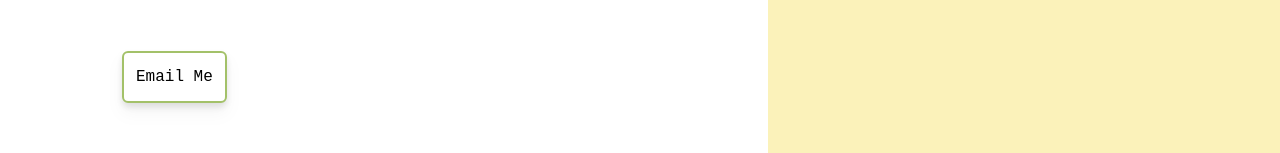
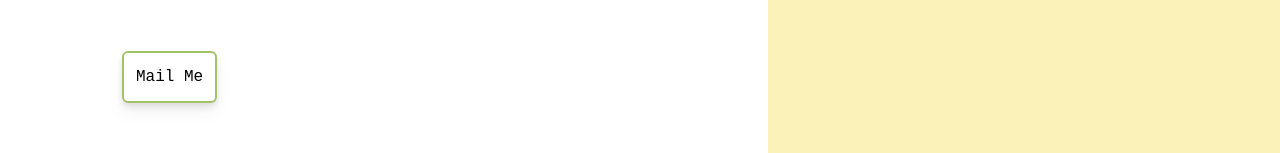
Before and after one commit to avidhanorkar/Avishkar-Dhanorkar, a React (Vite) app: page / in a window 1280 px wide. Shown: the part 625-778 px from the top of the page. Built offline with nearby package versions, Linux system fonts and the light colour scheme; a web font is replaced by a local one.

Commit message:
Update Hero Section and Projects Section

```diff
--- a/src/Components/GetInTouch.jsx
+++ b/src/Components/GetInTouch.jsx
@@ -102,8 +102,9 @@ const GetInTouch = ({id}) => {
                     name="message"
                     placeholder="Tell me about your project..."
                     required
-                    className="min-h-[150px] focus:outline-none border-muted bg-slate-50 resize-none"
+                    className="min-h-[125px] focus:outline-none border-muted bg-slate-50 resize-none"
                   />
+                  <p className='text-right'>Powered by Formspree</p>
                 </div>
 
                 <Button content={isSubmitted ? "Submitted" : "Send Message"} type="submit" />
--- a/src/Components/Hero.jsx
+++ b/src/Components/Hero.jsx
@@ -7,21 +7,27 @@ const Hero = () => {
   return (
     <div className="lg:h-[100vh] h-fit flex flex-row ">
       <div className="h-full w-full z-10">
-       <Navbar />
+        <Navbar />
         <div className="mt-[50px] lg:mt-[100px] flex flex-col gap-[20px]">
-            <p className="text-2xl">Hello!  🍢</p>
-            <p className="text-[50px] lg:text-[70px] font-lora font-[700] leading-none"> I'm Avishkar Dhanorkar. <br />A design-minded Full Stack Developer.</p>
-            <p className="lg:text-2xl text-[18px]">I craft digital experiences that bridge gaps, connect people, and turn the world into a thriving web of possibilities!</p>
+          <p className="text-2xl">Hello! 🍢</p>
+          <p className="text-[50px] lg:text-[70px] font-lora font-[700] leading-none">
+            {" "}
+            I'm Avishkar Dhanorkar. <br />A design-minded Full Stack Developer.
+          </p>
+          <p className="lg:text-2xl text-[18px]">
+            I craft digital experiences that bridge gaps, connect people, and
+            turn the world into a thriving web of possibilities!
+          </p>
         </div>
-        <SocialLinks/>
+        <SocialLinks />
 
         <div className="mt-[20px] lg:mt-[50px]">
-            <Button content={"Email Me"}/>
+          <a href="mailto:avidhanorkar23@gmail.com">
+            <Button content={"Mail Me"} />
+          </a>
         </div>
-        <div className="sm:hidden lg:block lg:w-[40vw] bg-[#fbf2ba] h-[100%] absolute right-0 top-0 -z-10">
-        </div>
+        <div className="sm:hidden lg:block lg:w-[40vw] bg-[#fbf2ba] h-[100%] absolute right-0 top-0 -z-10"></div>
       </div>
-
     </div>
   );
 };
--- a/src/Components/Projects.jsx
+++ b/src/Components/Projects.jsx
@@ -8,7 +8,7 @@ const Projects = ({id}) => {
       desc: "A blog platform with CRUD features, user authentication, and interactive engagement.",
       img: "/StoryGrid.png",
       tags: ["ReactJS", "TailwindCSS", "MongoDB"],
-      github: "https://github.com/yourusername/storygrid", // Replace with your actual GitHub link
+      github: "", // Replace with your actual GitHub link
       liveLink: "", // Replace with your actual live project link
     },
     LocalDukaan: {
@@ -16,7 +16,7 @@ const Projects = ({id}) => {
       desc: "An e-commerce platform for empowering local businesses with online presence.",
       img: "/LocalDukaan.png",
       tags: ["ReactJS", "TailwindCSS", "HTML", "CSS"],
-      github: "https://github.com/yourusername/localdukaan", // Replace with your actual GitHub link
+      github: "https://github.com/avidhanorkar/LocalDukaan", // Replace with your actual GitHub link
       liveLink: "https://local-dukaan.vercel.app/", // No live link indicates it's in development
     },
     DevClash: {
@@ -24,7 +24,7 @@ const Projects = ({id}) => {
       desc: "A coding competition platform with real-time tracking and responsive design.",
       img: "/devclash.png",
       tags: ["ReactJS", "HTML", "CSS"],
-      github: "https://github.com/yourusername/devclash", // Replace with your actual GitHub link
+      github: "https://github.com/avidhanorkar/devclash-Avishhkar", // Replace with your actual GitHub link
       liveLink: "https://www.devclash.tech",
     },
   };
```
